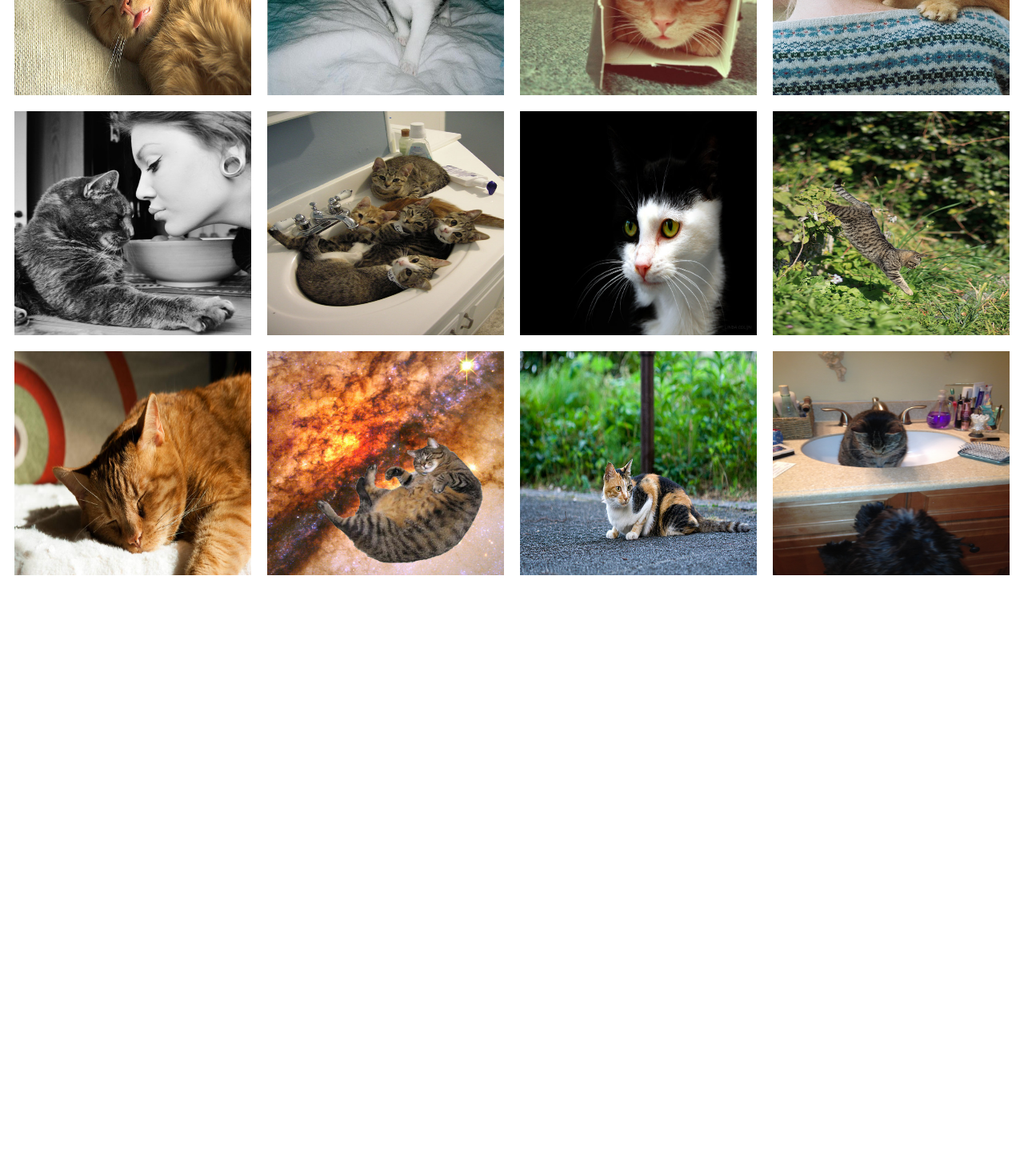
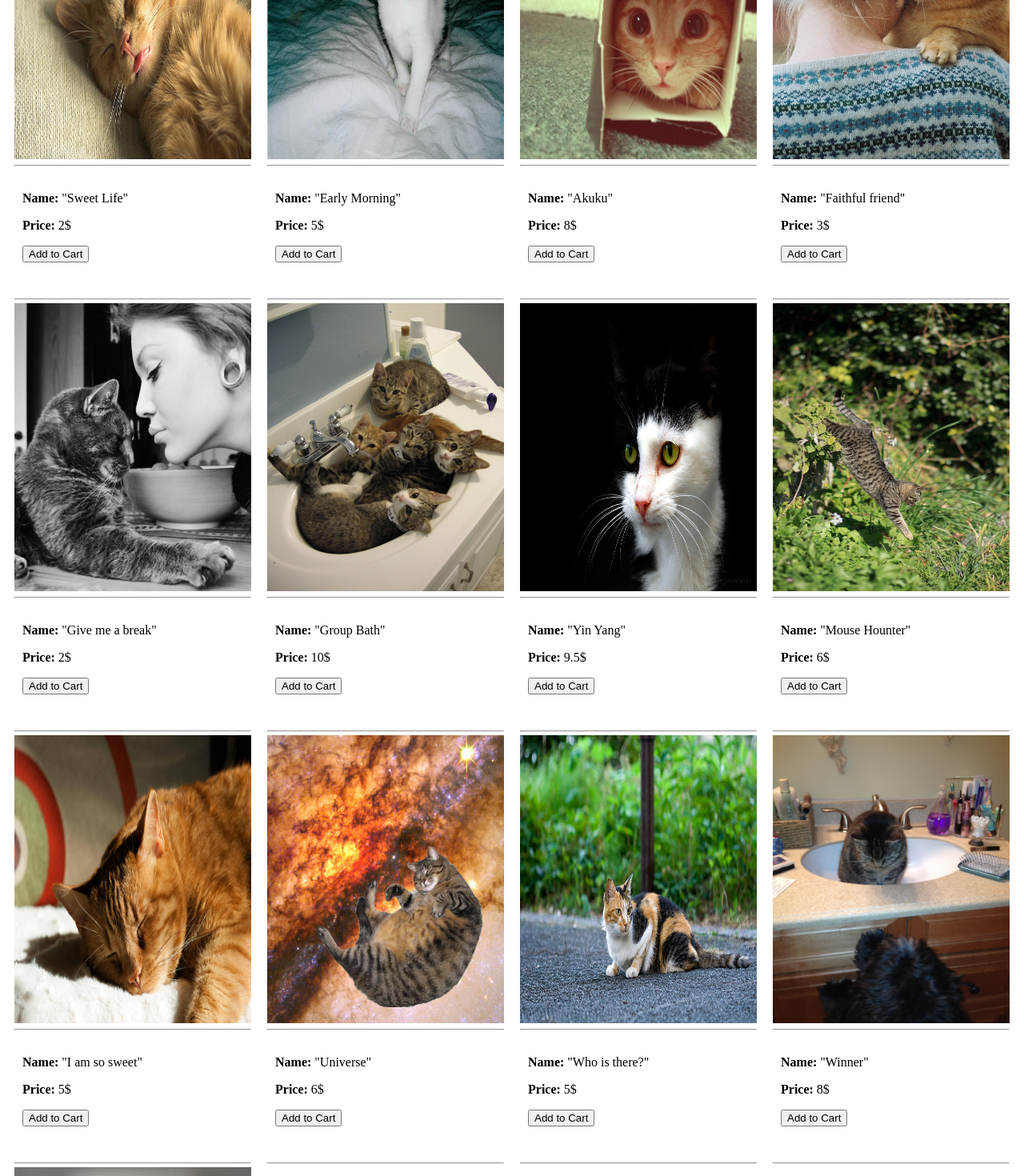
Before and after one commit to maliaaska/Cat-Poster-Store, an Angular app: page / in a window 1280 px wide. Shown: the part 320-1790 px from the top of the page at 80% size. Before the commit the page ends 1049 px from the top, so only its background shows below. Built offline with nearby package versions, Linux system fonts and the light colour scheme.

Commit message:
posters Displayed and separated with lines; name, price, button added; reb responsive

```diff
--- a/src/app/my-list/my-list.component.css
+++ b/src/app/my-list/my-list.component.css
@@ -1,10 +1,35 @@
 div img {
-    height: 100%;
+    height: 75%;
     width: 100%;
 }
 
 div {
-    height: 30em;
+    height: 50em;
     float: left;
     padding: 10px;
+    margin-bottom: 4em;
+    position: relative;
 }
+
+.title {
+    width: 100%;
+    height: 25%;
+
+
+}
+
+p {
+    font-size: 1.6rem;
+}
+
+@media (max-width: 649px) {
+    div {
+      width: 100%;
+    }
+  }
+
+  @media (min-width: 650px) and (max-width: 999px) {
+    div {
+        width: 50%;
+    }
+  }
--- a/src/app/my-list/my-list.component.html
+++ b/src/app/my-list/my-list.component.html
@@ -4,37 +4,131 @@
 
 <div class="col-3">
   <img src="assets/sweet-life.jpg" />
+  <hr>
+  <div class="title">
+    <p><strong>Name: </strong>"Sweet Life"</p>
+    <p><strong>Price: </strong> 2$</p>
+    <button>Add to Cart</button>
+  </div>
+  <hr>
 </div>
 <div class="col-3">
     <img src="assets/early.jpg" />
+    <hr>
+    <div class="title">
+      <p><strong>Name: </strong>"Early Morning"</p>
+      <p><strong>Price: </strong> 5$</p>
+      <button>Add to Cart</button>
+    </div>
+    <hr>
 </div>
 <div class="col-3">
     <img src="assets/akuku.jpg" />
+    <hr>
+    <div class="title">
+      <p><strong>Name: </strong>"Akuku"</p>
+      <p><strong>Price: </strong> 8$</p>
+      <button>Add to Cart</button>
+    </div>
+    <hr>
 </div>
 <div class="col-3">
   <img src="assets/faithful-friend.jpg" />
+  <hr>
+  <div class="title">
+    <p><strong>Name: </strong>"Faithful friend"</p>
+    <p><strong>Price: </strong> 3$</p>
+    <button>Add to Cart</button>
+  </div>
+  <hr>
 </div>
 <div class="col-3">
     <img src="assets/give-me-a-break.jpg" />
+    <hr>
+    <div class="title">
+      <p><strong>Name: </strong>"Give me a break"</p>
+      <p><strong>Price: </strong> 2$</p>
+      <button>Add to Cart</button>
+    </div>
+    <hr>
 </div>
 <div class="col-3">
    <img src="assets/group-bath.jpg" />
+   <hr>
+   <div class="title">
+     <p><strong>Name: </strong>"Group Bath"</p>
+     <p><strong>Price: </strong> 10$</p>
+     <button>Add to Cart</button>
+   </div>
+   <hr>
 </div>
 <div class="col-3">
     <img src="assets/yin-yang.jpg" />
+    <hr>
+    <div class="title">
+      <p><strong>Name: </strong>"Yin Yang"</p>
+      <p><strong>Price: </strong> 9.5$</p>
+      <button>Add to Cart</button>
+    </div>
+    <hr>
 </div>
 <div class="col-3">
   <img src="assets/mouse-hunter.jpg" />
+  <hr>
+  <div class="title">
+    <p><strong>Name: </strong>"Mouse Hounter"</p>
+    <p><strong>Price: </strong> 6$</p>
+    <button>Add to Cart</button>
+  </div>
+  <hr>
 </div>
 <div class="col-3">
   <img src="assets/tumblr_m4sk11JHqh1qd477zo1_1280.jpg" />
+  <hr>
+  <div class="title">
+    <p><strong>Name: </strong>"I am so sweet"</p>
+    <p><strong>Price: </strong> 5$</p>
+    <button>Add to Cart</button>
+  </div>
+  <hr>
 </div>
 <div class="col-3">
   <img src="assets/universe.jpg" />
+  <hr>
+  <div class="title">
+    <p><strong>Name: </strong>"Universe"</p>
+    <p><strong>Price: </strong> 6$</p>
+    <button>Add to Cart</button>
+  </div>
+  <hr>
 </div>
 <div class="col-3">
   <img src="assets/who-is-there.jpg" />
+  <hr>
+  <div class="title">
+    <p><strong>Name: </strong>"Who is there?"</p>
+    <p><strong>Price: </strong> 5$</p>
+    <button>Add to Cart</button>
+  </div>
+  <hr>
 </div>
 <div class="col-3">
   <img src="assets/winner.jpg" />
+  <hr>
+  <div class="title">
+    <p><strong>Name: </strong>"Winner"</p>
+    <p><strong>Price: </strong> 8$</p>
+    <button>Add to Cart</button>
+  </div>
+  <hr>
 </div>
+<div class="col-3">
+    <img src="assets/love-my-chick.jpg" />
+    <hr>
+    <div class="title">
+      <p><strong>Name: </strong>"Faithful friend"</p>
+      <p><strong>Price: </strong> 5$</p>
+      <button>Add to Cart</button>
+    </div>
+    <hr>
+  </div>
```
